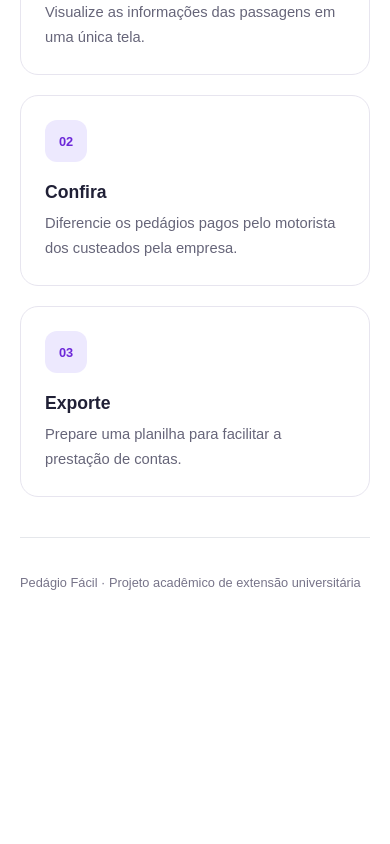
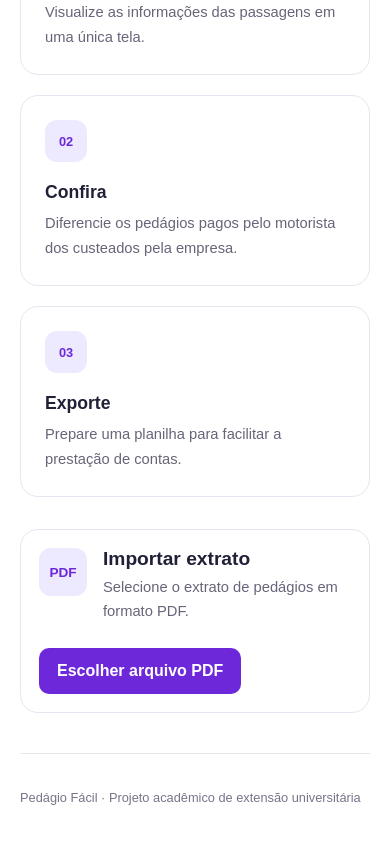
Before and after one commit to keylafroes/pedagio-facil, a React (Vite) app: page / in a window 390 px wide. Shown: the part 745-1589 px from the top of the page. Before the commit the page ends 1376 px from the top, so only its background shows below. Built offline with nearby package versions, Linux system fonts and the light colour scheme.

Commit message:
feat: adiciona interface de importacao de PDF

```diff
--- a/package.json
+++ b/package.json
@@ -10,6 +10,7 @@
     "preview": "vite preview"
   },
   "dependencies": {
+    "pdfjs-dist": "^6.4.299",
     "react": "^19.2.8",
     "react-dom": "^19.2.8"
   },
--- a/src/App.jsx
+++ b/src/App.jsx
@@ -1,5 +1,6 @@
 
 import './App.css'
+import ImportarExtrato from './components/importacao/ImportarExtrato'
 
 function App() {
   return (
@@ -63,6 +64,8 @@ function App() {
         </article>
       </section>
 
+      <ImportarExtrato />
+
       <footer className="rodape">
         <p>Pedágio Fácil · Projeto acadêmico de extensão universitária</p>
       </footer>
--- /dev/null
+++ b/src/components/importacao/ImportarExtrato.css
@@ -0,0 +1,84 @@
+.importar-extrato {
+  margin-top: 32px;
+  padding: 24px;
+  border: 1px solid #e7e5ef;
+  border-radius: 18px;
+  background: #ffffff;
+}
+
+.importar-extrato__cabecalho {
+  display: flex;
+  align-items: center;
+  gap: 16px;
+  margin-bottom: 24px;
+}
+
+.importar-extrato__icone {
+  display: grid;
+  width: 48px;
+  height: 48px;
+  flex-shrink: 0;
+  place-items: center;
+  border-radius: 12px;
+  background: #ede9fe;
+  color: #6d28d9;
+  font-size: 0.85rem;
+  font-weight: 800;
+}
+
+.importar-extrato__cabecalho h2 {
+  margin: 0 0 6px;
+  color: #202036;
+  font-size: 1.2rem;
+}
+
+.importar-extrato__cabecalho p {
+  margin: 0;
+  color: #666579;
+  font-size: 0.92rem;
+  line-height: 1.6;
+}
+
+.importar-extrato__seletor {
+  display: inline-flex;
+  align-items: center;
+  justify-content: center;
+  min-height: 46px;
+  padding: 12px 18px;
+  border-radius: 10px;
+  background: #6d28d9;
+  color: #ffffff;
+  cursor: pointer;
+  font-weight: 700;
+}
+
+.importar-extrato__seletor input {
+  width: 1px;
+  height: 1px;
+  overflow: hidden;
+  opacity: 0;
+  position: absolute;
+}
+
+.importar-extrato__seletor:focus-within {
+  outline: 3px solid #a78bfa;
+  outline-offset: 3px;
+}
+
+.importar-extrato__arquivo {
+  margin: 18px 0 0;
+  overflow-wrap: anywhere;
+  color: #51466f;
+  font-size: 0.9rem;
+  line-height: 1.6;
+}
+
+@media (max-width: 480px) {
+  .importar-extrato {
+    padding: 18px;
+  }
+
+  .importar-extrato__cabecalho {
+    align-items: flex-start;
+  }
+}
--- /dev/null
+++ b/src/components/importacao/ImportarExtrato.jsx
@@ -0,0 +1,53 @@
+
+import { useState } from 'react'
+import './ImportarExtrato.css'
+
+function ImportarExtrato() {
+  const [arquivo, setArquivo] = useState(null)
+
+  function selecionarArquivo(evento) {
+    const selecionado = evento.target.files?.[0]
+
+    if (!selecionado) return
+
+    if (selecionado.type !== 'application/pdf') {
+      alert('Selecione um arquivo PDF.')
+      evento.target.value = ''
+      return
+    }
+
+    setArquivo(selecionado)
+  }
+
+  return (
+    <section className="importar-extrato" aria-labelledby="titulo-importacao">
+      <div className="importar-extrato__cabecalho">
+        <span className="importar-extrato__icone" aria-hidden="true">
+          PDF
+        </span>
+
+        <div>
+          <h2 id="titulo-importacao">Importar extrato</h2>
+          <p>Selecione o extrato de pedágios em formato PDF.</p>
+        </div>
+      </div>
+
+      <label className="importar-extrato__seletor">
+        <span>Escolher arquivo PDF</span>
+        <input
+          type="file"
+          accept=".pdf,application/pdf"
+          onChange={selecionarArquivo}
+        />
+      </label>
+
+      {arquivo && (
+        <p className="importar-extrato__arquivo" role="status">
+          Arquivo selecionado: <strong>{arquivo.name}</strong>
+        </p>
+      )}
+    </section>
+  )
+}
+
+export default ImportarExtrato
```
Also changed, not shown: 1 other file (tests, documents, lock files or other folders).
